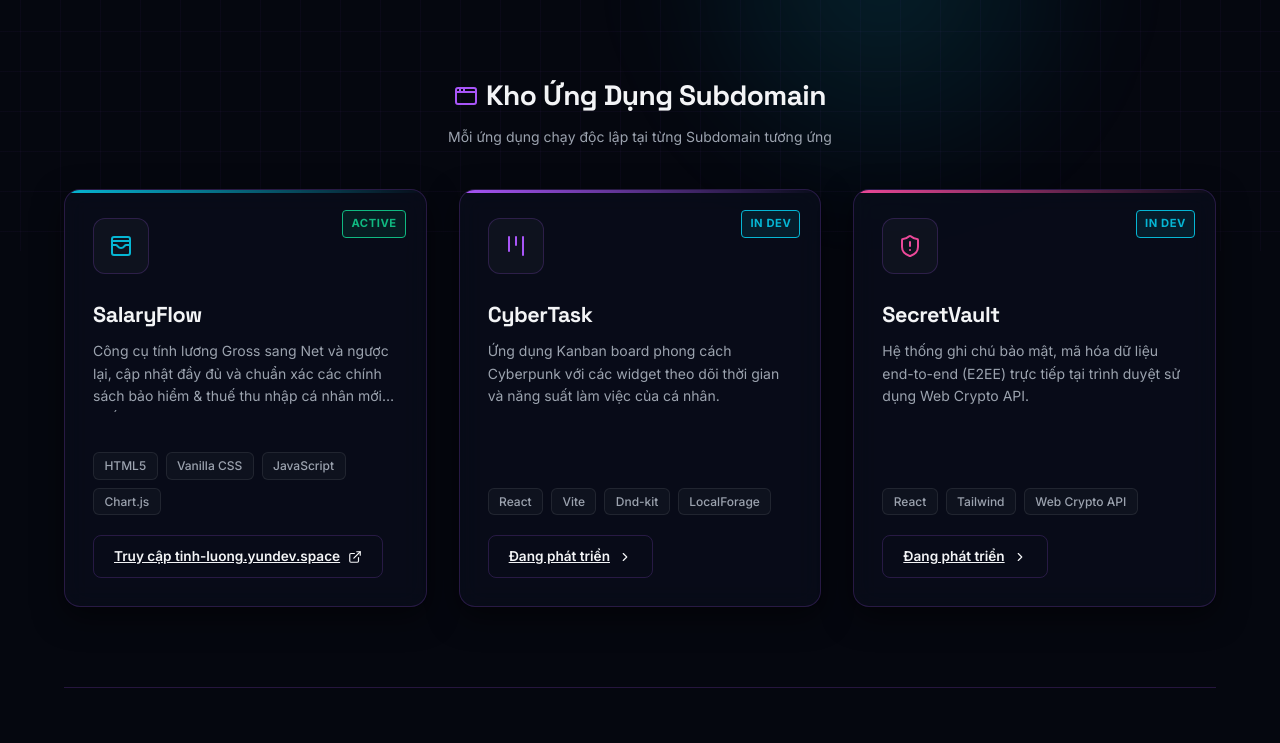
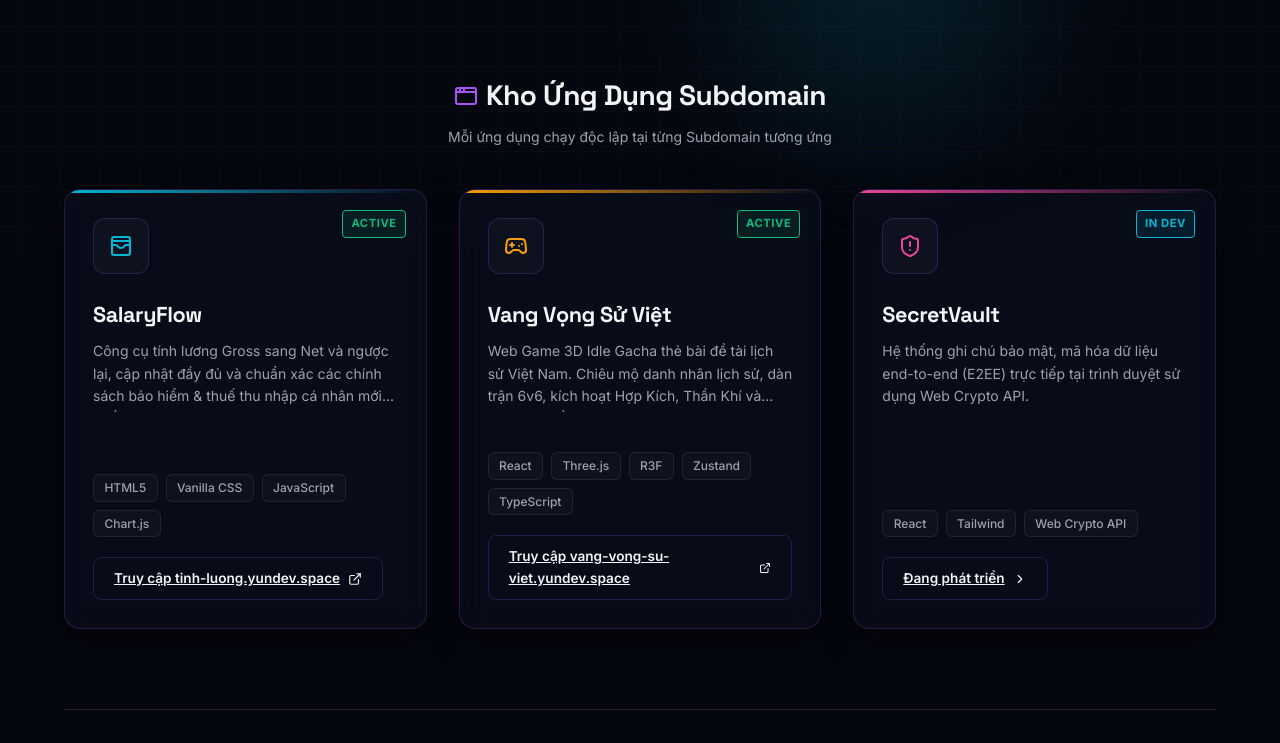
Before and after one commit to dungnv05/personal-portual, a React (Vite) app: page / in a window 1280 px wide. Shown: the part 549-1292 px from the top of the page. Built offline with nearby package versions, Linux system fonts and the light colour scheme; no server answers.

Commit message:
feat: update second card to Vang Vong Su Viet game

```diff
--- a/src/App.jsx
+++ b/src/App.jsx
@@ -14,7 +14,8 @@ import {
   LogIn,
   X,
   Lock,
-  UserPlus
+  UserPlus,
+  Gamepad2
 } from 'lucide-react'
 import {
   supabase,
@@ -90,13 +91,13 @@ function App() {
       tags: ["HTML5", "Vanilla CSS", "JavaScript", "Chart.js"]
     },
     {
-      name: "CyberTask",
-      desc: "Ứng dụng Kanban board phong cách Cyberpunk với các widget theo dõi thời gian và năng suất làm việc của cá nhân.",
-      icon: <Kanban />,
-      url: "https://task.yundev.space",
-      status: "In Dev",
-      color: "#a855f7",
-      tags: ["React", "Vite", "Dnd-kit", "LocalForage"]
+      name: "Vang Vọng Sử Việt",
+      desc: "Web Game 3D Idle Gacha thẻ bài đề tài lịch sử Việt Nam. Chiêu mộ danh nhân lịch sử, dàn trận 6v6, kích hoạt Hợp Kích, Thần Khí và Linh Vật thần thoại.",
+      icon: <Gamepad2 />,
+      url: "https://vang-vong-su-viet.yundev.space",
+      status: "Active",
+      color: "#f59e0b",
+      tags: ["React", "Three.js", "R3F", "Zustand", "TypeScript"]
     },
     {
       name: "SecretVault",
@@ -228,7 +229,7 @@ function App() {
                     className="btn-launch"
                     style={{ marginTop: '1.25rem' }}
                   >
-                    {app.status === 'Active' ? 'Truy cập tinh-luong.yundev.space' : 'Đang phát triển'}
+                    {app.status === 'Active' ? `Truy cập ${app.url.replace('https://', '')}` : 'Đang phát triển'}
                     {app.status === 'Active' ? <ExternalLink size={14} /> : <ChevronRight size={14} />}
                   </a>
                 </div>
```
